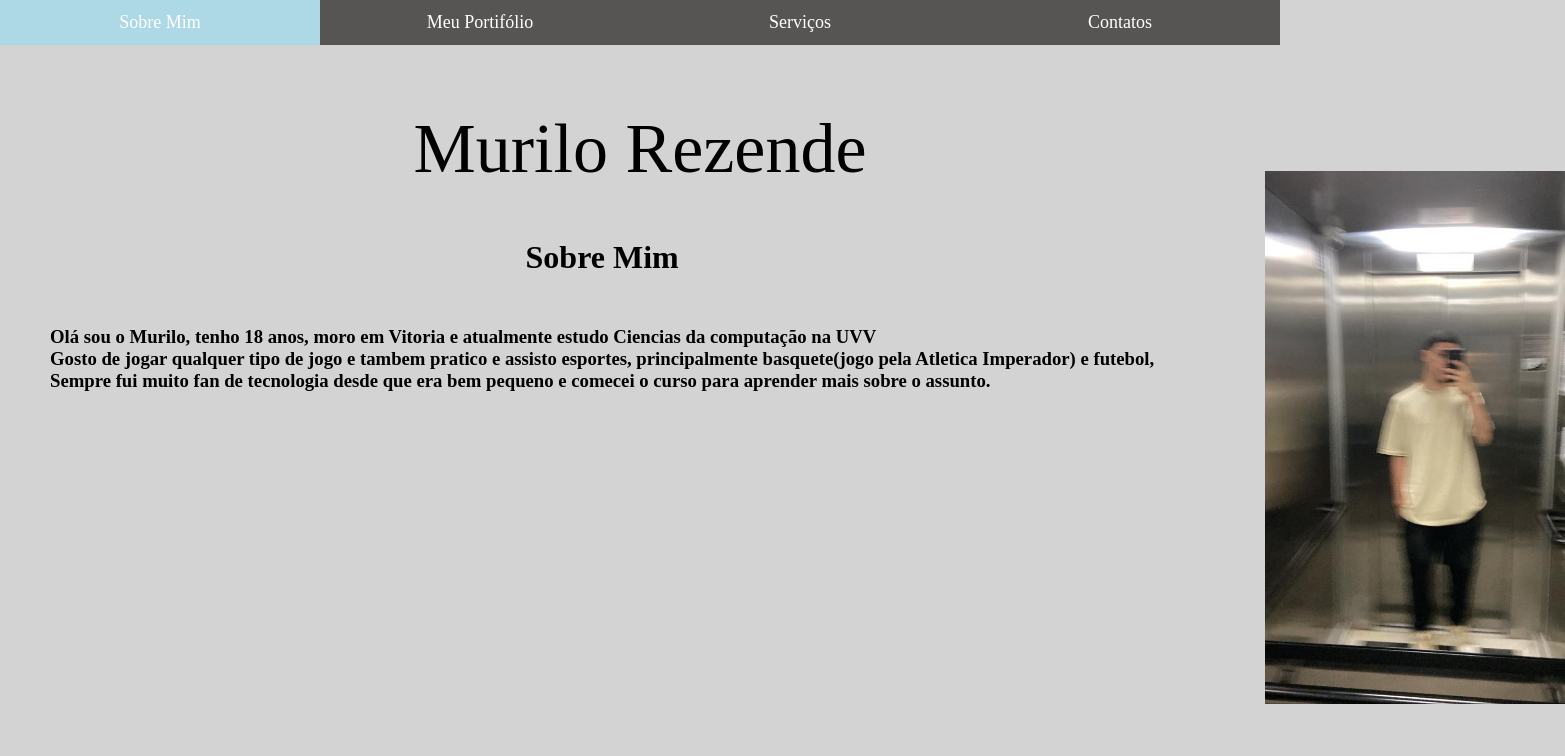
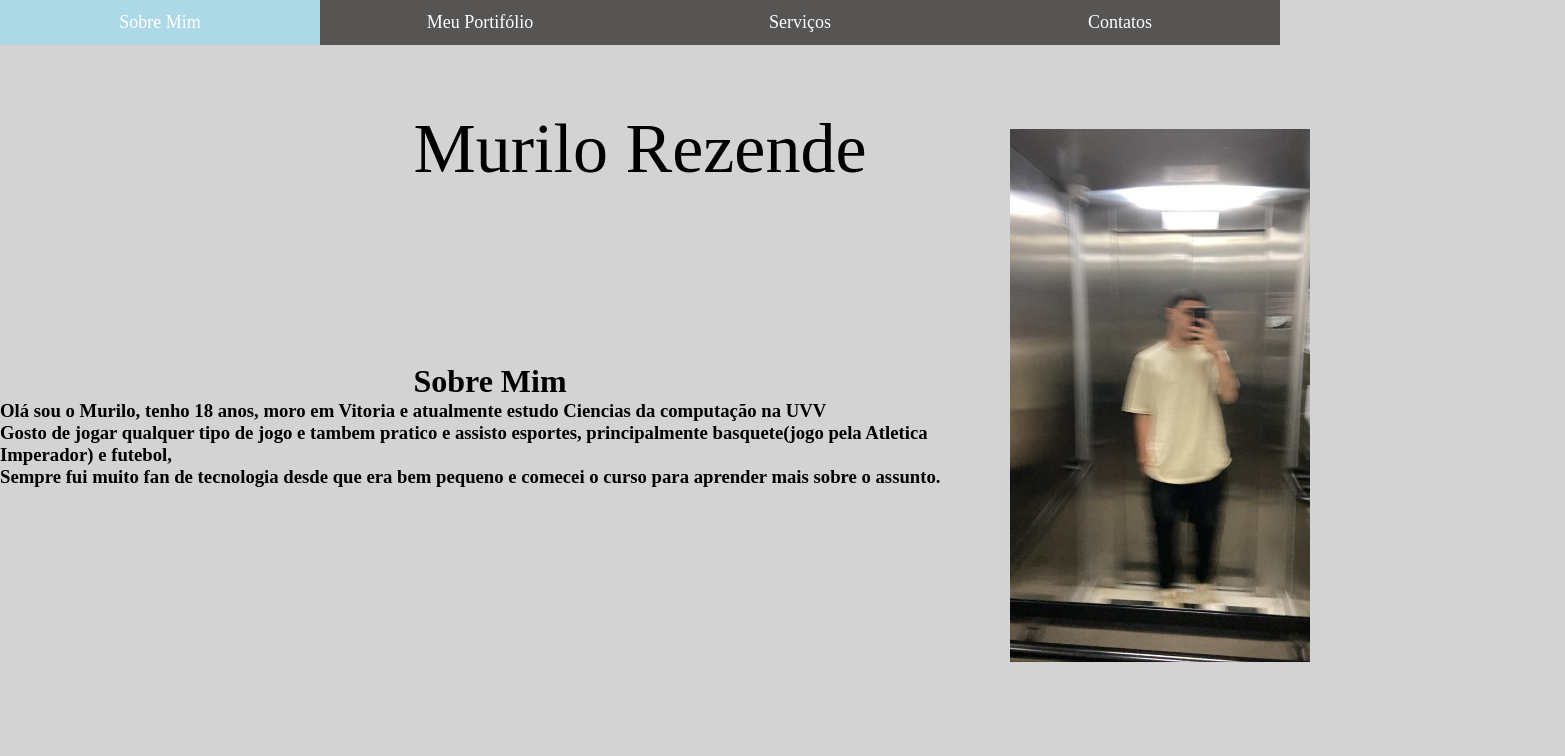
Before and after one commit to mrzc1/portifolio, a plain HTML site: page index.html in a window 1280 px wide. Shown: the top 756 px of the page, 1565 px wide, since content can reach past the window. Drawn offline with Linux system fonts and the light colour scheme.

Commit message:
Add files via upload

```diff
--- a/index.css
+++ b/index.css
@@ -40,21 +40,21 @@ ul li a{
 header{
    background-color: lightgray;
     display: flex;
+    align-items: center;
+    justify-content: center;
 }
 .sobre h1{
     display: flex;
     justify-content: center;
     align-items: center;
-    margin: 50px;
+
 
 }
-.sobre{
-    margin-left: 50px;
-}
-img{
+
+.imagem img{
     display: flex;
    width: 300px;
-   margin-left: 110%;
+   margin-left: 10%;
    margin-top: -20%;
 }
 footer ul {
--- a/index.html
+++ b/index.html
@@ -29,6 +29,8 @@
             <h3>Olá sou o Murilo, tenho 18 anos, moro em Vitoria e atualmente estudo Ciencias da computação na UVV</h3>
             <h3>Gosto de jogar qualquer tipo de jogo e tambem pratico e assisto esportes, principalmente basquete(jogo pela Atletica Imperador) e futebol, </h3>
             <h3>Sempre fui muito fan de tecnologia desde que era bem pequeno e comecei o curso para aprender mais sobre o assunto.</h3>
+        </div>
+<div class="imagem">
             <img src="./imagens/eu.jpeg" alt="eu">
     </div>
 </header>
--- a/servicos.css
+++ b/servicos.css
@@ -31,7 +31,7 @@ nav ul li {
     height: 45px;
     display: flex;
 }
-.texto{
+p{
     font-size: 70px;
     display: flex;
     justify-content: center;
@@ -46,12 +46,18 @@ img{
     height: auto;
     margin-left: 30%;
 }
-.assunto{
+h2{
     font-size: large;
     display: flex;
     justify-content: center;
     align-items: center;
 }
+header{align-items: center;
+justify-content: center;
+
+flex-direction: column;
+}
+
 footer{
     display: flex;
     align-items: center;
```
Also changed, not shown: servicos.html (+2 -4 lines).
